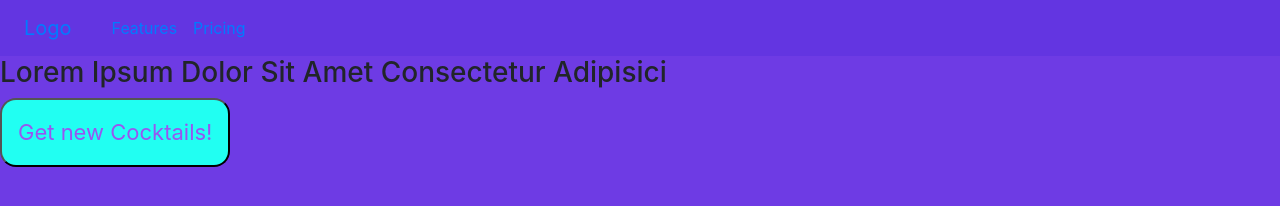
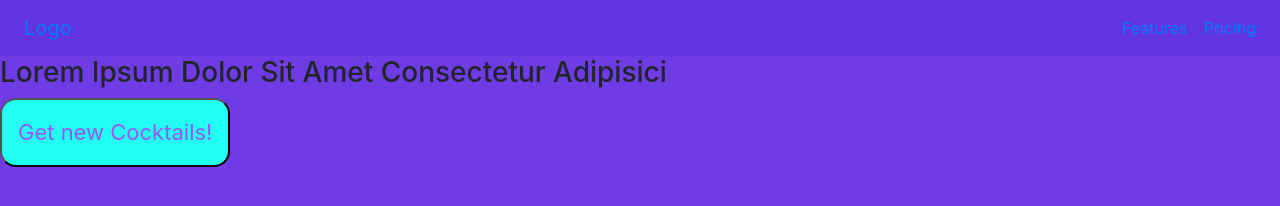
Before and after one commit to a-mazzucchelli/cocktail, a website: page views/home.html in a window 1280 px wide. Drawn offline with nearby package versions, Linux system fonts and the light colour scheme; files that its build step writes are made by us from their sources.

Commit message:
modified

```diff
--- a/views/home.html
+++ b/views/home.html
@@ -17,7 +17,6 @@
     <header>
       <nav class="navbar navbar-expand-lg d-flex justify-content-between custom-navbar">
         <a class="navbar-brand pl-2 custom-navbar-brand" href="#">Logo</a>
-        <div class="collapse navbar-collapse" id="navbarNavDropdown">
           <ul class="navbar-nav pl-3">
             <li class="nav-item">
               <a class="nav-link" href="#">Features</a>
@@ -26,7 +25,6 @@
               <a class="nav-link" href="#">Pricing</a>
             </li>
           </ul>
-        </div>
       </nav>
     </header>
     <section class="present">
```
